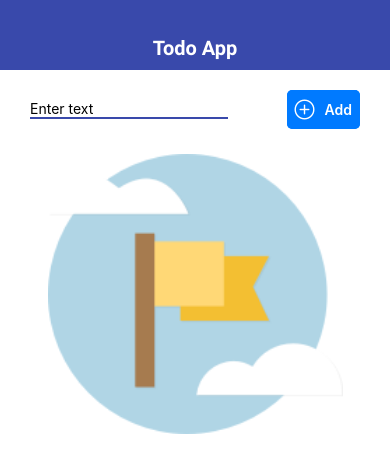
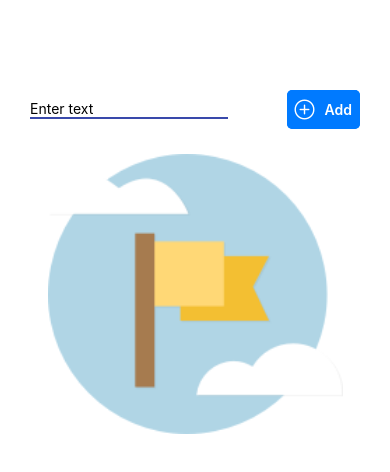
Before and after one commit to TarasBurdeniuk/todo-app, a React Native app: screen / in a window 390 px wide. Shown: the top 472 px of the page. Built offline with nearby package versions, Linux system fonts and the light colour scheme.

Commit message:
added adaptive styles for different platform

```diff
--- a/App.js
+++ b/App.js
@@ -5,6 +5,7 @@ import {AppLoading} from "expo";
 import NavBar from "./src/components/NavBar";
 import MainScreen from "./src/Screens/MainScreen";
 import TodoScreen from "./src/Screens/TodoScreen";
+import {THEME} from "./src/theme";
 
 const loadApplication = async () => {
     try {
@@ -103,7 +104,7 @@ export default function App() {
 
 const styles = StyleSheet.create({
     container: {
-        paddingHorizontal: 30,
+        paddingHorizontal: THEME.PADDING_HORIZONTAL,
         paddingVertical: 20,
     },
 });
--- a/app.json
+++ b/app.json
@@ -10,7 +10,7 @@
             "web"
         ],
         "version": "1.0.0",
-        "orientation": "portrait",
+        "orientation": "default",
         "icon": "./assets/icon.png",
         "splash": {
             "image": "./assets/splash.png",
--- a/src/Screens/MainScreen.js
+++ b/src/Screens/MainScreen.js
@@ -1,10 +1,22 @@
-import React from 'react';
-import {StyleSheet, View, FlatList, Image} from 'react-native';
+import React, {useState, useEffect} from 'react';
+import {StyleSheet, View, FlatList, Image, Dimensions} from 'react-native';
 import AddTodo from "../components/AddTodo";
 import Todo from "../components/Todo";
+import {THEME} from "../theme";
 
 const MainScreen = ({addTodo, todos, removeTodo, openTodo}) => {
+    const [deviceWidth, setDeviceWidth] = useState(Dimensions.get('window').width - THEME.PADDING_HORIZONTAL * 2);
+
+    useEffect(() => {
+        const update = () => {
+            const width = Dimensions.get('window').width - THEME.PADDING_HORIZONTAL * 2;
+            setDeviceWidth(width);
+        };
+        Dimensions.addEventListener('change', update);
+        return () => Dimensions.removeEventListener('change', update);
+    });
     let content = (
+        <View style={{width: deviceWidth}}>
             <FlatList
                 keyExtractor={item => item.id}
                 data={todos}
@@ -16,6 +28,7 @@ const MainScreen = ({addTodo, todos, removeTodo, openTodo}) => {
                     />
                 )}
             />
+        </View>
     );
 
     if (!todos.length) {
--- a/src/Screens/TodoScreen.js
+++ b/src/Screens/TodoScreen.js
@@ -1,5 +1,5 @@
 import React, {useState} from 'react';
-import {View, StyleSheet} from 'react-native';
+import {View, StyleSheet, Dimensions} from 'react-native';
 import {FontAwesome, AntDesign} from "@expo/vector-icons";
 import {THEME} from '../theme';
 import AppCard from "../components/ui/AppCard";
@@ -51,7 +51,7 @@ const styles = StyleSheet.create({
         justifyContent: 'space-between',
     },
     button: {
-        width: '40%',
+        width: Dimensions.get('window').width / 3,
     },
     card: {
         padding: 15,
--- a/src/components/AddTodo.js
+++ b/src/components/AddTodo.js
@@ -1,5 +1,5 @@
 import React, {useState} from 'react';
-import {View, StyleSheet, TextInput, Button, Alert} from 'react-native';
+import {View, StyleSheet, TextInput, Keyboard, Alert} from 'react-native';
 import {AntDesign} from "@expo/vector-icons";
 import {THEME} from "../theme";
 
@@ -10,6 +10,7 @@ const AppTodo = ({onSubmit}) => {
         if (value.trim()) {
             onSubmit(value);
             setValue('');
+            Keyboard.dismiss();
         } else {
             setValue('');
             Alert.alert('Todo is must be fill')
--- a/src/components/NavBar.js
+++ b/src/components/NavBar.js
@@ -1,11 +1,16 @@
 import React from 'react';
-import {View, StyleSheet} from "react-native";
+import {View, StyleSheet, Platform} from "react-native";
 import {THEME} from '../theme';
 import AppTextBold from "./ui/AppTextBold";
 
 const NavBar = ({title}) => {
     return (
-        <View style={styles.navBar}>
+        <View style={{
+            ...styles.navBar, ...Platform.select({
+                ios: styles.navBarIos,
+                android: styles.navBarAndroid,
+            })
+        }}>
             <AppTextBold style={styles.text}>
                 {title}
             </AppTextBold>
@@ -18,11 +23,17 @@ const styles = StyleSheet.create({
         alignItems: 'center',
         justifyContent: 'flex-end',
         height: 70,
-        backgroundColor: THEME.MAIN_COLOR,
         paddingBottom: 10,
     },
+    navBarAndroid: {
+        backgroundColor: THEME.MAIN_COLOR,
+    },
+    navBarIos: {
+        borderBottomColor: THEME.MAIN_COLOR,
+        borderBottomWidth: 1,
+    },
     text: {
-        color: 'white',
+        color: Platform.OS === 'ios' ? THEME.MAIN_COLOR : '#fff',
         fontSize: 20,
     }
 });
--- a/src/components/ui/AppButton.js
+++ b/src/components/ui/AppButton.js
@@ -1,18 +1,19 @@
 import React from 'react';
-import {AntDesign} from "@expo/vector-icons";
-import {StyleSheet, View, TouchableOpacity} from 'react-native';
+import {StyleSheet, View, TouchableOpacity, TouchableNativeFeedback, Platform} from 'react-native';
 import AppTextBold from "./AppTextBold";
 import {THEME} from "../../theme";
 
 const AppButton = ({children, onPress, color = THEME.MAIN_COLOR}) => {
+    const Wrapper = Platform.OS === 'android' ? TouchableNativeFeedback : TouchableOpacity;
+
     return (
-        <TouchableOpacity onPress={onPress} activeOpacity={0.7}>
+        <Wrapper onPress={onPress} activeOpacity={0.7}>
             <View style={{...styles.button, backgroundColor: color}}>
                 <AppTextBold style={styles.text}>
                     {children}
                 </AppTextBold>
             </View>
-        </TouchableOpacity>
+        </Wrapper>
     )
 };
 
--- a/src/theme.js
+++ b/src/theme.js
@@ -1,5 +1,6 @@
 export const THEME = {
     DANGER_COLOR: '#e53935',
     GREY_COLOR: '#757575',
-    MAIN_COLOR: '#3949ab'
+    MAIN_COLOR: '#3949ab',
+    PADDING_HORIZONTAL: 30,
 };
```
Lines whose indentation alone changed are shown as unchanged.
